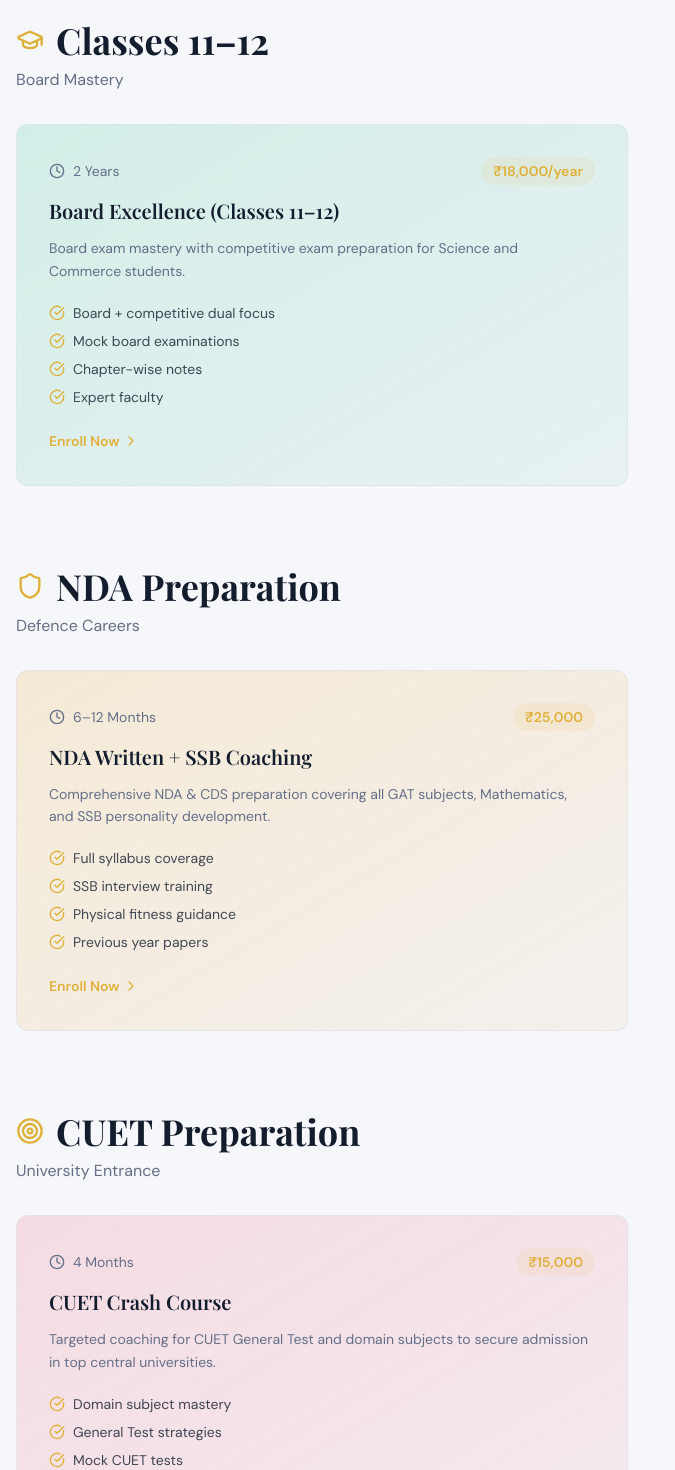
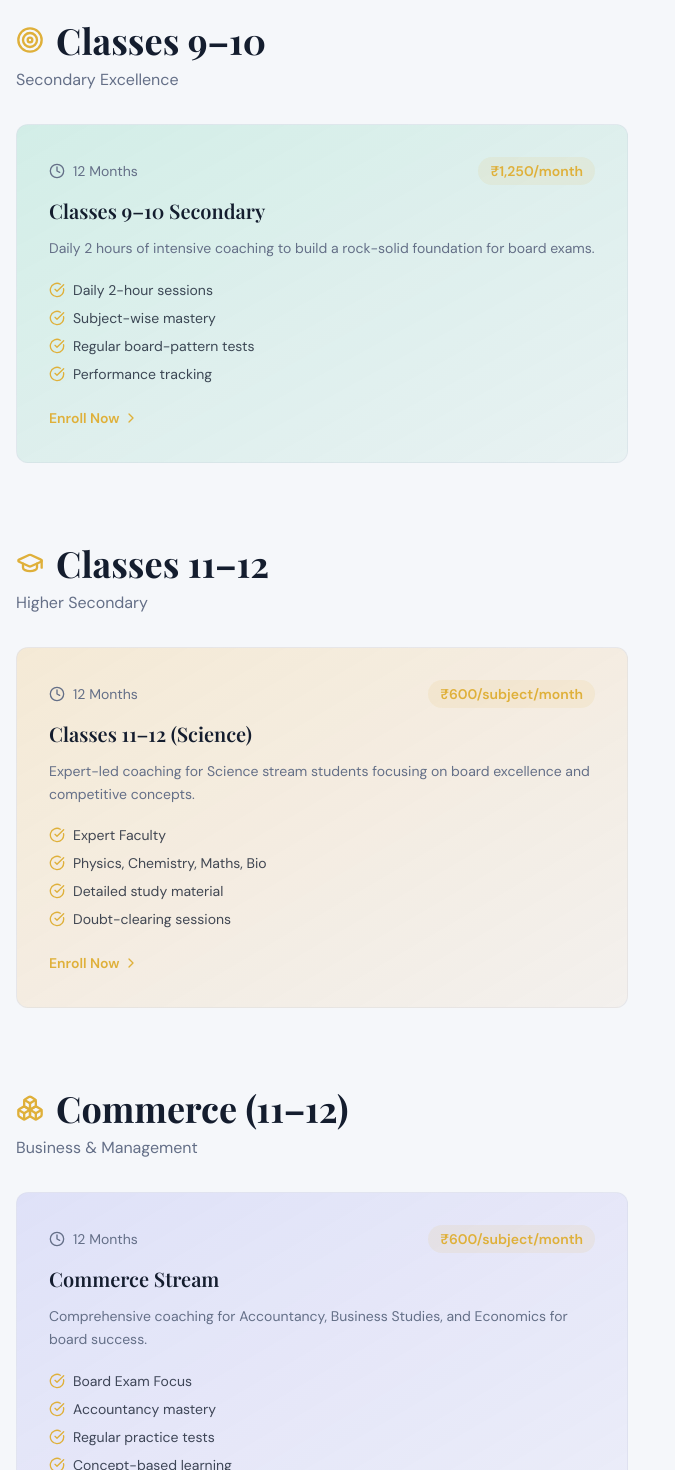
Before and after one commit to irajverma/Wave-Academy, a React (Vite) app: page /courses in a window 1280 px wide. Shown: the part 1000-2470 px from the top of the page, without its empty margins (0-675 px from the left). Built offline with nearby package versions, Linux system fonts and the light colour scheme; no server answers; the database is empty; the HTML template or start-up script is replaced by a standard one.

Commit message:
feat: updated course pricing, added homepage carousel, added new testimonials, and administrative cleanup

```diff
--- a/src/pages/CoursesPage.tsx
+++ b/src/pages/CoursesPage.tsx
@@ -9,18 +9,24 @@
 
 // Visual templates for core categories mapping
 const CAT_META: Record<string, any> = {
-  "5-10": { title: "Classes 5–10", subtitle: "Academic Foundation", icon: BookOpen, gradient: "from-blue-500/15 to-blue-600/5" },
-  "11-12": { title: "Classes 11–12", subtitle: "Board Mastery", icon: GraduationCap, gradient: "from-emerald-500/15 to-emerald-600/5" },
-  "nda": { title: "NDA Preparation", subtitle: "Defence Careers", icon: Shield, gradient: "from-amber-500/15 to-amber-600/5" },
-  "cuet": { title: "CUET Preparation", subtitle: "University Entrance", icon: Target, gradient: "from-rose-500/15 to-rose-600/5" },
+  "5-8": { title: "Classes 5–8", subtitle: "Foundation Years", icon: BookOpen, gradient: "from-blue-500/15 to-blue-600/5" },
+  "9-10": { title: "Classes 9–10", subtitle: "Secondary Excellence", icon: Target, gradient: "from-emerald-500/15 to-emerald-600/5" },
+  "11-12": { title: "Classes 11–12", subtitle: "Higher Secondary", icon: GraduationCap, gradient: "from-amber-500/15 to-amber-600/5" },
+  "commerce": { title: "Commerce (11–12)", subtitle: "Business & Management", icon: Boxes, gradient: "from-indigo-500/15 to-indigo-600/5" },
+  "nda": { title: "NDA & CDS", subtitle: "Defense Careers", icon: Shield, gradient: "from-rose-500/15 to-rose-600/5" },
+  "clat": { title: "CLAT Exam", subtitle: "Legal Careers", icon: Target, gradient: "from-orange-500/15 to-orange-600/5" },
+  "sainik": { title: "Sainik School", subtitle: "Entrance Preparation", icon: Shield, gradient: "from-cyan-500/15 to-cyan-600/5" },
 };
 
 // Fallback courses shown when DB has no data or can't be reached
 const FALLBACK_COURSES = [
-  { id: "f1", title: "Foundation Program (Classes 5–10)", category: "5-10", duration: "1 Academic Year", price: "₹12,000/year", description: "Strong concept-driven teaching for Classes 5 to 10, covering all subjects with regular assessments.", features: ["Conceptual clarity focus", "Weekly tests & feedback", "Olympiad preparation", "Parent-teacher meetings"] },
-  { id: "f2", title: "Board Excellence (Classes 11–12)", category: "11-12", duration: "2 Years", price: "₹18,000/year", description: "Board exam mastery with competitive exam preparation for Science and Commerce students.", features: ["Board + competitive dual focus", "Mock board examinations", "Chapter-wise notes", "Expert faculty"] },
-  { id: "f3", title: "NDA Written + SSB Coaching", category: "nda", duration: "6–12 Months", price: "₹25,000", description: "Comprehensive NDA & CDS preparation covering all GAT subjects, Mathematics, and SSB personality development.", features: ["Full syllabus coverage", "SSB interview training", "Physical fitness guidance", "Previous year papers"] },
-  { id: "f4", title: "CUET Crash Course", category: "cuet", duration: "4 Months", price: "₹15,000", description: "Targeted coaching for CUET General Test and domain subjects to secure admission in top central universities.", features: ["Domain subject mastery", "General Test strategies", "Mock CUET tests", "Score improvement guarantee"] },
+  { id: "f1", title: "Classes 5–8 Foundation", category: "5-8", duration: "12 Months", price: "₹1,000/month", description: "Strong concept-driven teaching for middle school students with regular assessments.", features: ["Conceptual clarity focus", "Weekly tests & feedback", "English & Maths focus", "Personalized attention"] },
+  { id: "f2", title: "Classes 9–10 Secondary", category: "9-10", duration: "12 Months", price: "₹1,250/month", description: "Daily 2 hours of intensive coaching to build a rock-solid foundation for board exams.", features: ["Daily 2-hour sessions", "Subject-wise mastery", "Regular board-pattern tests", "Performance tracking"] },
+  { id: "f3", title: "Classes 11–12 (Science)", category: "11-12", duration: "12 Months", price: "₹600/subject/month", description: "Expert-led coaching for Science stream students focusing on board excellence and competitive concepts.", features: ["Expert Faculty", "Physics, Chemistry, Maths, Bio", "Detailed study material", "Doubt-clearing sessions"] },
+  { id: "f4", title: "Commerce Stream", category: "commerce", duration: "12 Months", price: "₹600/subject/month", description: "Comprehensive coaching for Accountancy, Business Studies, and Economics for board success.", features: ["Board Exam Focus", "Accountancy mastery", "Regular practice tests", "Concept-based learning"] },
+  { id: "f5", title: "NDA & CDS Full Course", category: "nda", duration: "1 Academic Year", price: "₹25,000/year", description: "Complete preparation for NDA and CDS written exams, including aptitude and career guidance.", features: ["Written exam prep", "Mathematics & Aptitude", "General Ability Test (GAT)", "Career Guidance & SSB tips"] },
+  { id: "f6", title: "CLAT Preparation", category: "clat", duration: "1 Academic Year", price: "₹20,000/year", description: "Dedicated coaching for CLAT written exam preparation and legal career guidance.", features: ["Legal Reasoning", "Current Affairs & GK", "English & Logical Reasoning", "Career Guidance"] },
+  { id: "f7", title: "Sainik School Entrance", category: "sainik", duration: "12 Months", price: "₹20,000/month", description: "Intensive preparation for Sainik School entrance exams with written prep and career guidance.", features: ["Written exam preparation", "Intelligence & IQ tests", "Mock interviews", "Career Guidance"] },
 ];
 
 export default function CoursesPage() {
@@ -41,10 +47,13 @@
   // Group courses into visual sub-sections automatically
   const groupedCourses = allCourses.reduce((acc: any, course: any) => {
     let catId = (course.category || "other").toLowerCase().trim();
-    if (catId.includes("5-10") || catId.includes("5–10")) catId = "5-10";
+    if (catId.includes("5-8") || catId.includes("5–8")) catId = "5-8";
+    if (catId.includes("9-10") || catId.includes("9–10")) catId = "9-10";
     if (catId.includes("11-12") || catId.includes("11–12")) catId = "11-12";
+    if (catId.includes("commerce")) catId = "commerce";
     if (catId.includes("nda")) catId = "nda";
-    if (catId.includes("cuet")) catId = "cuet";
+    if (catId.includes("clat")) catId = "clat";
+    if (catId.includes("sainik")) catId = "sainik";
 
     if (!acc[catId]) {
       acc[catId] = {
--- a/src/pages/HomePage.tsx
+++ b/src/pages/HomePage.tsx
@@ -10,7 +10,7 @@
 import {
   BookOpen, Users, Trophy, Target, Star, ChevronRight, ChevronLeft,
   GraduationCap, Clock, Shield, TrendingUp, Phone, Mail, MapPin,
-  Image as ImageIcon
+  Image as ImageIcon, Boxes
 } from "lucide-react";
 import { Gallery } from "@/components/Gallery";
 import {
@@ -30,10 +30,13 @@
 ];
 
 const courses = [
-  { title: "Classes 5–10", desc: "Strong academic foundation with concept-driven teaching", icon: BookOpen, color: "from-blue-500/20 to-blue-600/5" },
-  { title: "Classes 11–12", desc: "Board exam mastery with competitive edge preparation", icon: GraduationCap, color: "from-emerald-500/20 to-emerald-600/5" },
-  { title: "NDA Coaching", desc: "Comprehensive NDA & CDS exam preparation program", icon: Shield, color: "from-amber-500/20 to-amber-600/5" },
-  { title: "CUET Preparation", desc: "Targeted coaching for university entrance success", icon: Target, color: "from-rose-500/20 to-rose-600/5" },
+  { title: "Classes 5–8", desc: "Foundation years coaching with ₹1,000 monthly fee", icon: BookOpen, color: "from-blue-500/20 to-blue-600/5" },
+  { title: "Classes 9–10", desc: "Secondary excellence with daily 2-hour intensive sessions", icon: Target, color: "from-emerald-500/20 to-emerald-600/5" },
+  { title: "Classes 11–12", desc: "Board mastery with expert faculty at ₹600 per subject", icon: GraduationCap, color: "from-amber-500/20 to-amber-600/5" },
+  { title: "Commerce", desc: "Comprehensive stream support for Accountancy & Economics", icon: Boxes, color: "from-indigo-500/20 to-indigo-600/5" },
+  { title: "NDA & CDS", desc: "Full year preparation for written exams and career guidance", icon: Shield, color: "from-rose-500/20 to-rose-600/5" },
+  { title: "CLAT Exam", desc: "Dedicated preparation for legal careers at ₹20,000 yearly", icon: Target, color: "from-orange-500/20 to-orange-600/5" },
+  { title: "Sainik School", desc: "Intensive entrance coaching with monthly guidance", icon: Shield, color: "from-cyan-500/20 to-cyan-600/5" },
 ];
 
 const features = [
@@ -46,18 +49,22 @@
 ];
 
 const testimonials = [
+  { name: "Raj Verma", role: "VIT Bhopal", text: "Wave Academy provided me with the solid foundation needed to excel in my engineering journey. The faculty's dedication is unparalleled.", rating: 5 },
+  { name: "Nitya Sukhla", role: "BIT Mesra", text: "The structured approach to complex subjects helped me clear competitive exams with confidence. Highly recommended!", rating: 5 },
+  { name: "Ayushi Mishra", role: "Book Author & Hon. Political Science", text: "A truly inspirational learning environment. The focus on conceptual clarity helped me even in my career as a political science scholar and author.", rating: 5 },
+  { name: "Akashya Tripathi", role: "JEE Mains Cleared", text: "I owe my JEE success to the rigorous testing and personalized attention I received at Wave Academy. The teachers are always available for doubts.", rating: 5 },
+  { name: "Prakash Mishra", role: "100 in Maths, 12th Board", text: "Scoring a perfect 100 was possible only because of the shortcut methods and constant practice sessions here. Best coaching in town!", rating: 5 },
+  { name: "Tanu Singh", role: "VIT Bhopal", text: "From board preparation to university entrance, Wave Academy guided me every step of the way. I'm proud to be an alumna.", rating: 5 },
   { name: "Arjun Mehta", role: "NDA Selected, 2024", text: "Wave Academy's structured approach and mock tests were instrumental in my NDA selection. The faculty truly cares about each student's success.", rating: 5 },
-  { name: "Priya Sharma", role: "CUET Topper, 2024", text: "The CUET preparation here was outstanding. From strategy sessions to daily practice, everything was perfectly organized.", rating: 5 },
-  { name: "Rahul Verma", role: "Class 12, Board Topper", text: "I scored 96% in my boards thanks to Wave Academy. The teachers made even the toughest concepts feel simple.", rating: 5 },
-  { name: "Sneha Gupta", role: "NEET Aspirant", text: "The personalized attention and flexible timings allowed me to balance my schoolwork and competitive prep seamlessly.", rating: 5 },
-  { name: "Vikram Singh", role: "Sainik School Selected", text: "The discipline and rigorous testing completely transformed my approach to studies. I owe my selection to the amazing team here.", rating: 5 },
-  { name: "Ananya Patel", role: "Class 10 Topper", text: "Regular assessments and doubt sessions ensured I was always on track. The study material is top-notch and very comprehensive.", rating: 5 },
 ];
 
 export default function HomePage() {
   const [currentBanner, setCurrentBanner] = useState(0);
   const autoplayPlugin = useRef(
     Autoplay({ delay: 3000, stopOnInteraction: true })
+  );
+  const courseAutoplay = useRef(
+    Autoplay({ delay: 4000, stopOnInteraction: true })
   );
 
   const { data: banners } = useQuery({
@@ -189,21 +196,38 @@
               </p>
             </div>
           </ScrollReveal>
-          <div className="grid sm:grid-cols-2 lg:grid-cols-4 gap-6">
+          <div className="w-full max-w-7xl mx-auto px-4">
+            <Carousel
+              opts={{
+                align: "start",
+                loop: true,
+              }}
+              plugins={[courseAutoplay.current]}
+              className="w-full"
+            >
+              <CarouselContent className="-ml-4">
                 {courses.map((c, i) => (
-              <ScrollReveal key={c.title} delay={i * 100}>
-                <Link to="/courses" className="group block">
-                  <div className={`h-full p-6 rounded-xl bg-gradient-to-br ${c.color} border border-border/50 hover:shadow-lg transition-shadow duration-300`}>
+                  <CarouselItem key={i} className="pl-4 sm:basis-1/2 lg:basis-1/4">
+                    <ScrollReveal delay={i * 100}>
+                      <Link to="/courses" className="group block h-full">
+                        <div className={`h-full p-6 rounded-xl bg-gradient-to-br ${c.color} border border-border/50 hover:shadow-lg transition-shadow duration-300 flex flex-col`}>
                           <c.icon className="h-10 w-10 text-gold mb-4" />
                           <h3 className="text-lg text-foreground">{c.title}</h3>
-                    <p className="mt-2 text-sm text-muted-foreground leading-relaxed">{c.desc}</p>
+                          <p className="mt-2 text-sm text-muted-foreground leading-relaxed flex-grow">{c.desc}</p>
                           <div className="mt-4 text-gold text-sm font-semibold flex items-center gap-1 group-hover:gap-2 transition-all">
                             Learn More <ChevronRight className="h-4 w-4" />
                           </div>
                         </div>
                       </Link>
                     </ScrollReveal>
+                  </CarouselItem>
                 ))}
+              </CarouselContent>
+              <div className="flex justify-center gap-4 mt-8 md:hidden">
+                <CarouselPrevious className="static translate-y-0" />
+                <CarouselNext className="static translate-y-0" />
+              </div>
+            </Carousel>
           </div>
         </div>
       </section>
```
Lines whose indentation alone changed are shown as unchanged.
